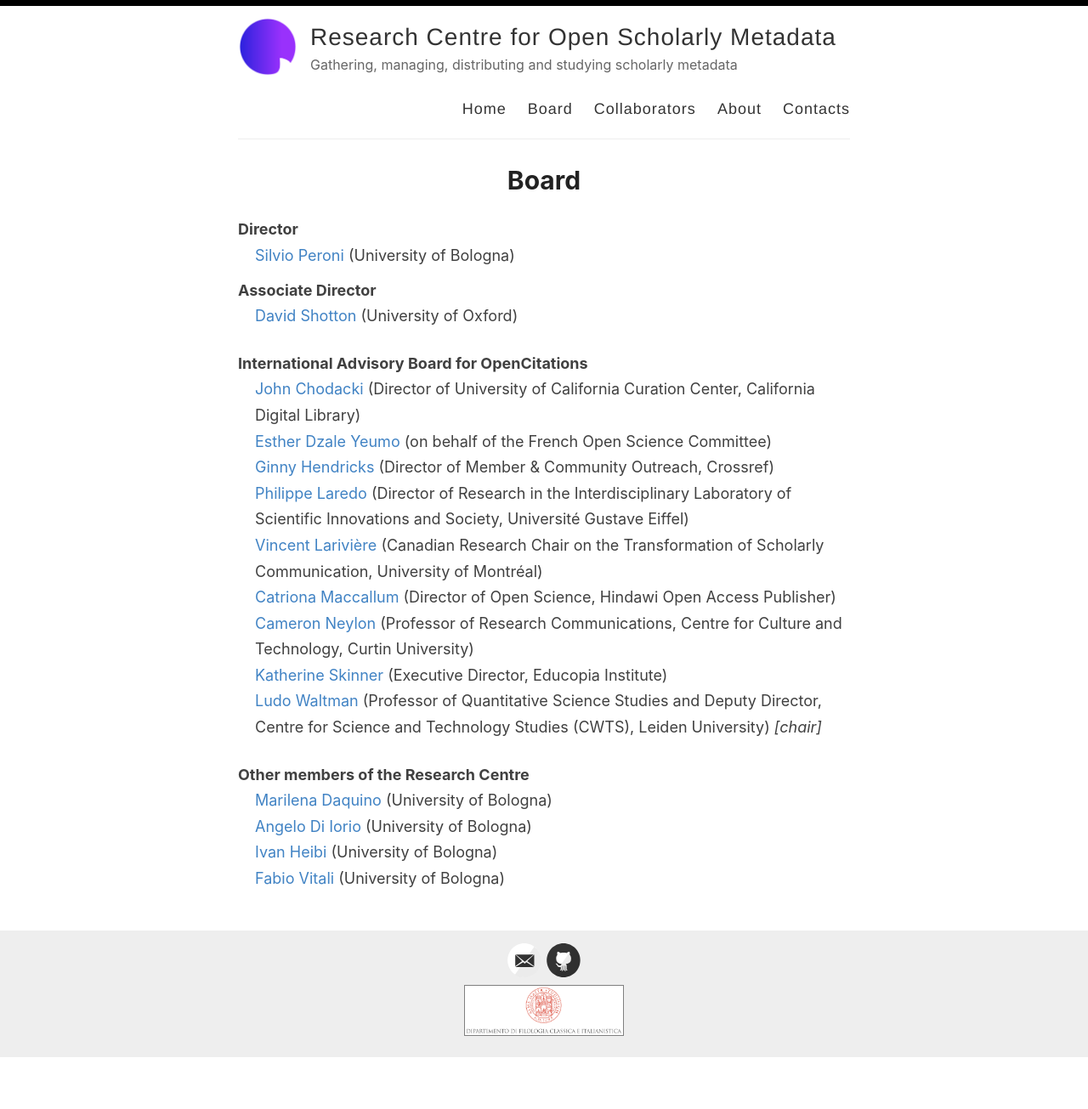
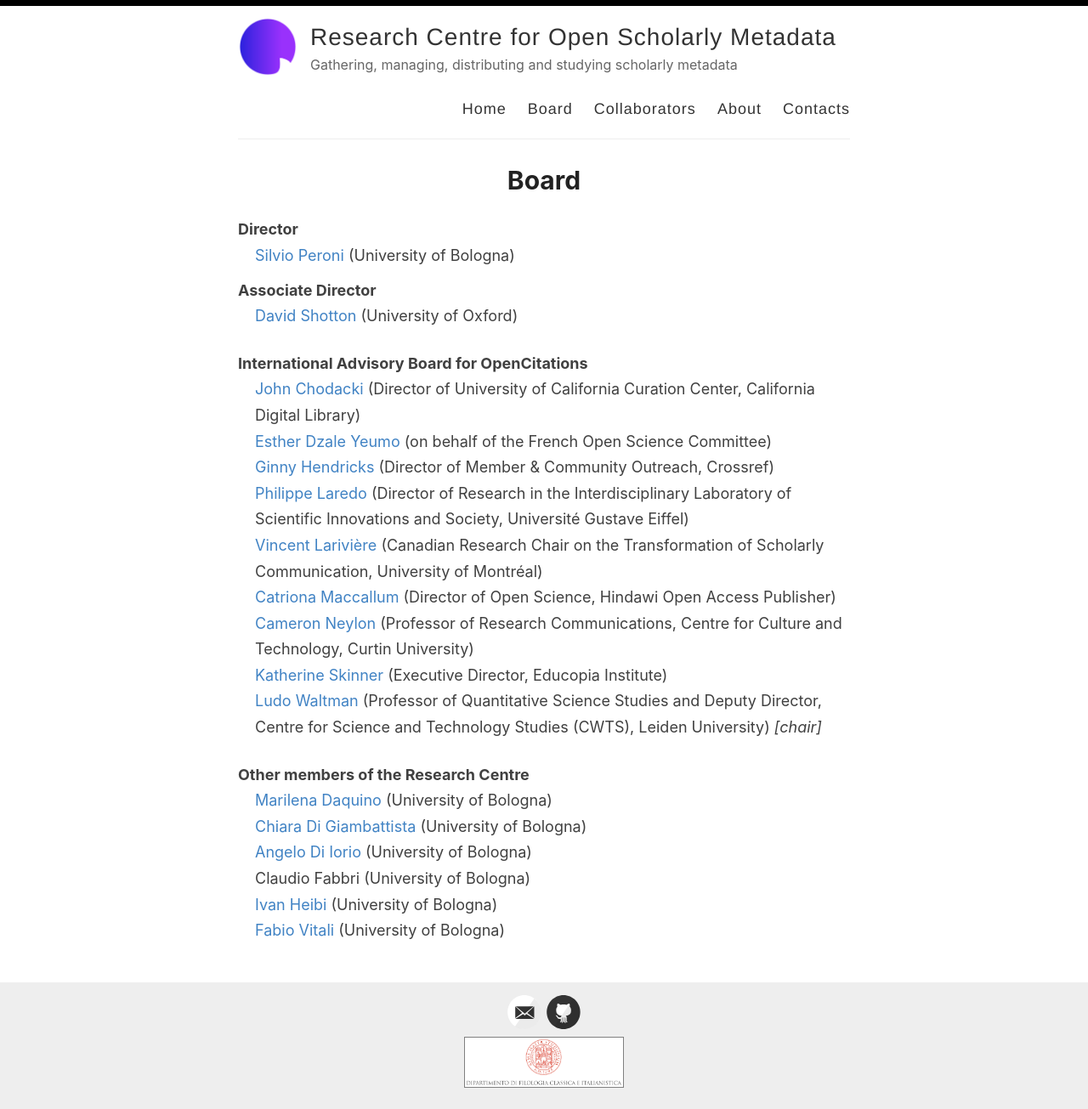
Before and after one commit to openscholarlymetadata/openscholarlymetadata.github.io, a Jekyll site: the page built from _pages/board.md, in a window 1280 px wide. Shown: the whole page at 85% size. Built offline with Jekyll 4.4.1, drawn with Linux system fonts in a browser that asks for light colours; before the commit the page ends 1244 px from its top, so only the background shows below that.

Commit message:
Update board.md

```diff
--- a/_pages/board.md
+++ b/_pages/board.md
@@ -27,7 +27,9 @@ permalink: /board/
 <dl>
     <dt><strong>Other members of the Research Centre</strong></dt>
     <dd><a href="https://twitter.com/emmedaquino">Marilena Daquino</a> (University of Bologna)</dd>
+    <dd><a href="https://www.linkedin.com/in/chiara-di-giambattista-6aba8b154">Chiara Di Giambattista</a> (University of Bologna)</dd>
     <dd><a href="https://www.unibo.it/sitoweb/angelo.diiorio/">Angelo Di Iorio</a> (University of Bologna)</dd>
+    <dd>Claudio Fabbri (University of Bologna)</dd>
     <dd><a href="https://twitter.com/ivanHeiB">Ivan Heibi</a> (University of Bologna)</dd>
     <dd><a href="https://twitter.com/fvitali">Fabio Vitali</a> (University of Bologna)</dd>
 </dl>
```
